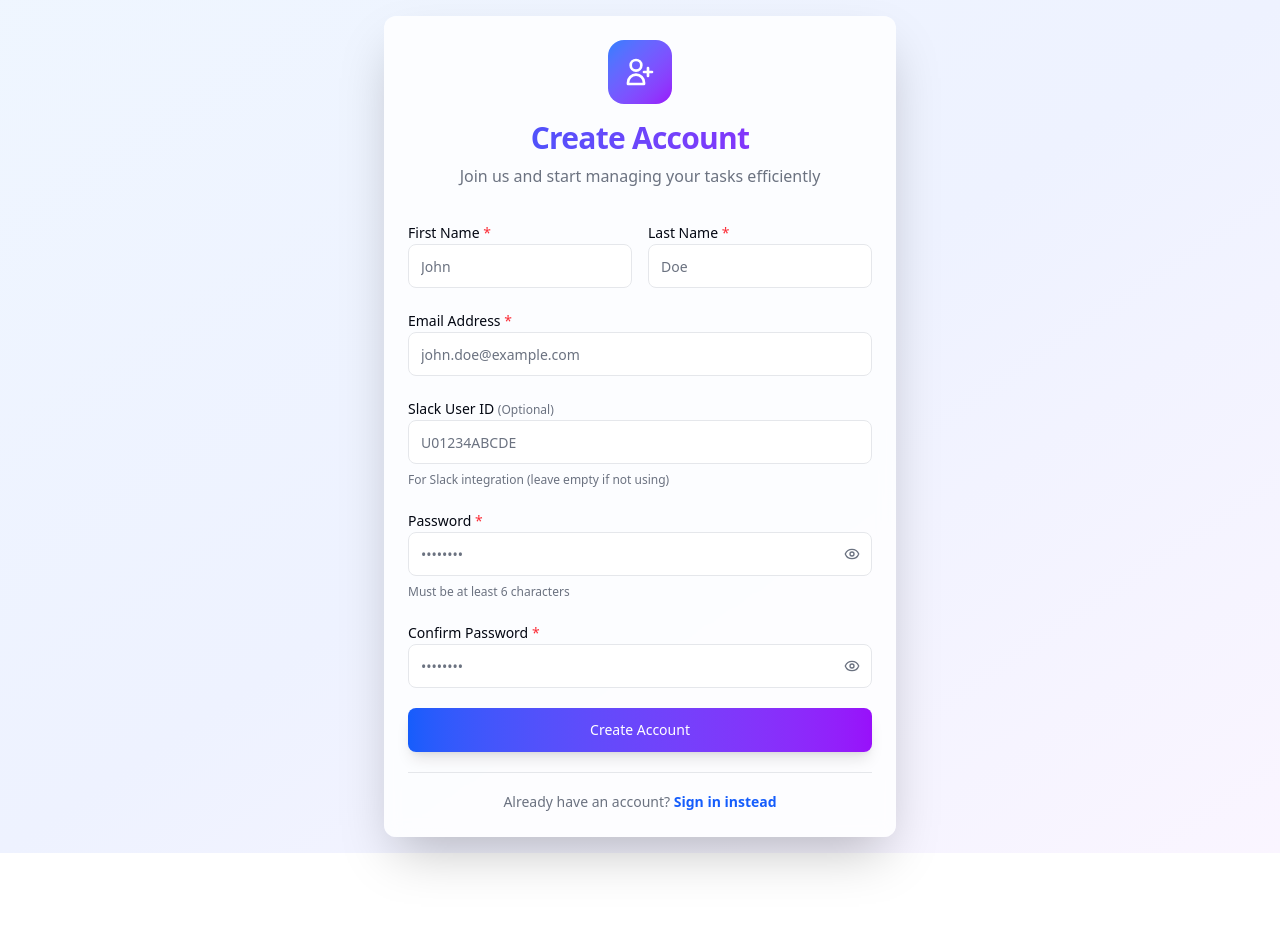
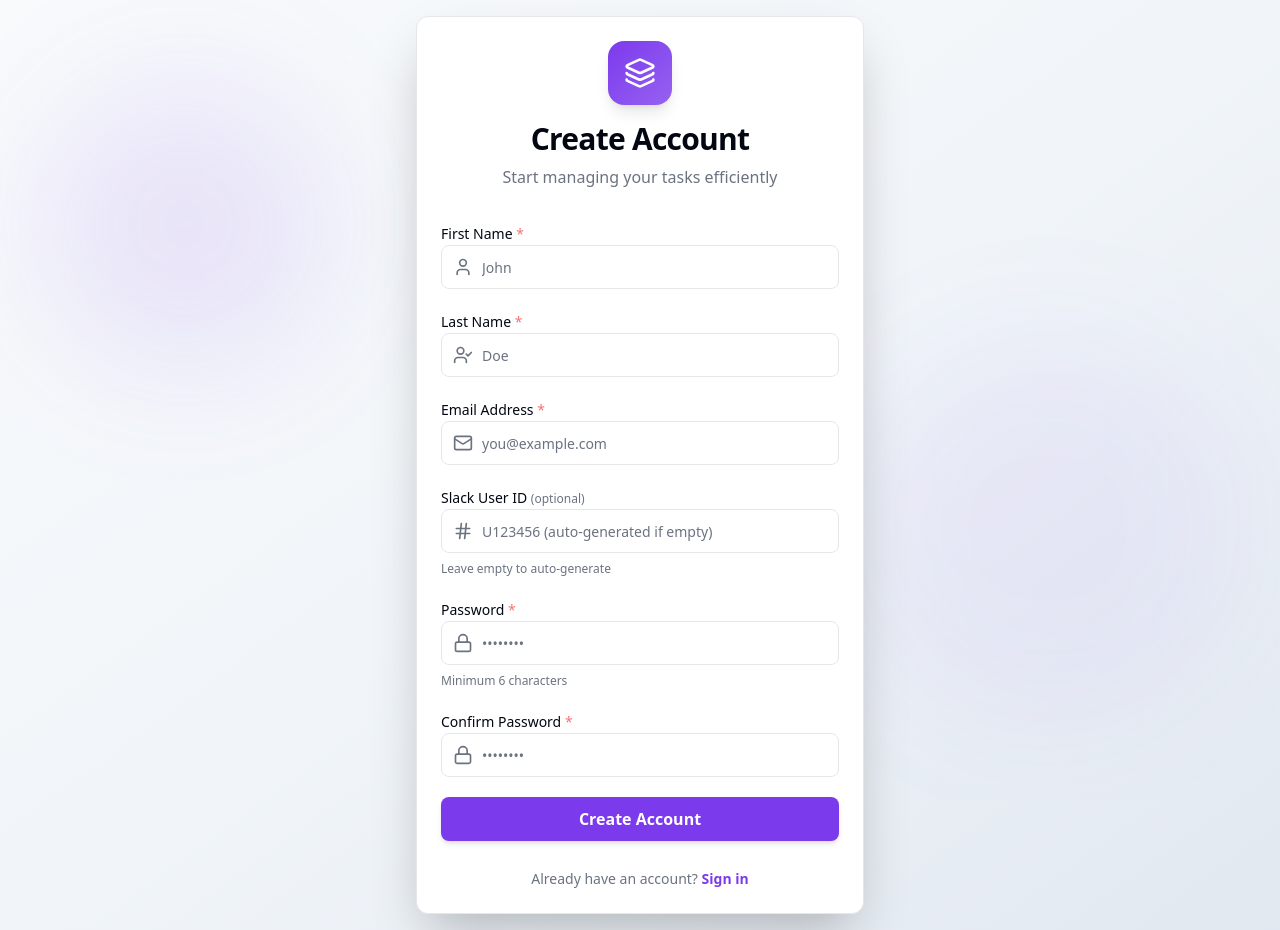
Before and after one commit to PioZac002/TaskSystemFront, a React (Vite) app: page /register in a window 1280 px wide. Before the commit the page ends 853 px from the top, so only its background shows below. Built offline with nearby package versions, Linux system fonts and the light colour scheme; no server answers.

Commit message:
fixed comments section

```diff
--- a/dev-dist/sw.js
+++ b/dev-dist/sw.js
@@ -82,7 +82,7 @@ define(['./workbox-e755d862'], (function (workbox) { 'use strict';
     "revision": "3ca0b8505b4bec776b69afdba2768812"
   }, {
     "url": "index.html",
-    "revision": "0.smosb70dtpo"
+    "revision": "0.an4m2oa1fm8"
   }], {});
   workbox.cleanupOutdatedCaches();
   workbox.registerRoute(new workbox.NavigationRoute(workbox.createHandlerBoundToURL("index.html"), {
--- a/src/features/auth/RegisterForm.jsx
+++ b/src/features/auth/RegisterForm.jsx
@@ -1,42 +1,35 @@
 import { useState } from "react";
-import { useNavigate } from "react-router-dom";
-import { Card, CardContent, CardDescription, CardHeader, CardTitle } from "@/components/ui/card";
-import { Button } from "@/components/ui/button";
-import { Input } from "@/components/ui/input";
-import { Label } from "@/components/ui/label";
-import apiClient from "@/services/apiClient";
+import { useNavigate, Link } from "react-router-dom";
+import { Button } from "@/components/ui/Button";
+import { Input } from "@/components/ui/Input";
+import { Label } from "@/components/ui/Label";
+import { Card, CardContent, CardDescription, CardHeader, CardTitle } from "@/components/ui/Card";
+import { Layers, Mail, Lock, User, UserCheck, Hash } from "lucide-react";
+import { toast } from "sonner";
 import { useAuthStore } from "@/store/authStore";
-import { toast } from "sonner";
-import { Eye, EyeOff } from "lucide-react";
+import { authService } from "@/services/authService";
 
 export default function RegisterForm() {
     const navigate = useNavigate();
+    const setAuth = useAuthStore((state) => state.setAuth);
     const [firstName, setFirstName] = useState("");
     const [lastName, setLastName] = useState("");
     const [email, setEmail] = useState("");
     const [password, setPassword] = useState("");
     const [confirmPassword, setConfirmPassword] = useState("");
     const [slackUserId, setSlackUserId] = useState("");
-    const [showPassword, setShowPassword] = useState(false);
-    const [showConfirmPassword, setShowConfirmPassword] = useState(false);
     const [loading, setLoading] = useState(false);
 
-    const login = useAuthStore((state) => state.login);
-
-    const handleSubmit = async (e) => {
+    const handleRegister = async (e) => {
         e.preventDefault();
-
-        // Walidacja
-        if (! firstName. trim() || !lastName.trim() || !email.trim() || !password.trim()) {
-            toast.error("All required fields must be filled");
+        if (! firstName || !lastName || !email || !password || !confirmPassword) {
+            toast.error("Fill in all required fields");
             return;
         }
-
         if (password !== confirmPassword) {
-            toast.error("Passwords do not match");
+            toast. error("Passwords don't match!");
             return;
         }
-
         if (password.length < 6) {
             toast.error("Password must be at least 6 characters");
             return;
@@ -45,51 +38,24 @@ export default function RegisterForm() {
         setLoading(true);
 
         try {
-            // ✅ Payload zgodny z backendem (PascalCase!)
-            const registerPayload = {
-                FirstName: firstName.trim(),
-                LastName: lastName.trim(),
-                Email: email.trim().toLowerCase(),
-                Password: password,
-                SlackUserId: slackUserId.trim() || ""  // ✅ Pusty string jeśli nie podano
-            };
+            // Jeśli SlackUserId nie został podany, wygeneruj automatycznie
+            const finalSlackUserId = slackUserId. trim() || `U${Date.now()}`;
 
-            console.log("📤 Registering user:", registerPayload);
-
-            const registerResponse = await apiClient.post('/api/v1/register', registerPayload);
-
-            console.log("✅ Registration successful:", registerResponse. data);
-            toast.success("Registration successful!  Logging in...");
-
-            // ✅ Automatyczne logowanie
-            await login({
-                email: email.trim().toLowerCase(),
-                password: password,
+            const data = await authService.register({
+                firstName,
+                lastName,
+                email,
+                password,
+                slackUserId: finalSlackUserId
             });
 
-            console.log("✅ Auto-login successful");
-            toast.success("Welcome!  Redirecting to dashboard...");
-
-            setTimeout(() => {
+            if (data.user) {
+                setAuth(data.user, data.accessToken);
+                toast.success("Account created successfully!");
                 navigate("/dashboard");
-            }, 500);
-
-        } catch (error) {
-            console.error("❌ Registration error:", error);
-            console.error("❌ Error response:", error.response?.data);
-
-            let errorMessage = "Registration failed";
-
-            if (error.response?.data?.Message) {
-                errorMessage = error.response.data.Message;
-            } else if (error.response?.status === 409) {
-                errorMessage = "Email already registered";
-            } else if (error.response?.status === 400) {
-                errorMessage = "Invalid registration data";
-            } else if (error.message) {
-                errorMessage = error. message;
             }
-
+        } catch (err) {
+            const errorMessage = err.response?.data?.Message || err.message || "Registration failed";
             toast.error(errorMessage);
         } finally {
             setLoading(false);
@@ -97,53 +63,63 @@ export default function RegisterForm() {
     };
 
     return (
-        <div className="min-h-screen flex items-center justify-center bg-gradient-to-br from-blue-50 via-indigo-50 to-purple-50 dark:from-slate-950 dark:via-slate-900 dark:to-slate-950 p-4">
-            <Card className="w-full max-w-lg shadow-2xl border-0 bg-white/80 dark:bg-slate-900/80 backdrop-blur-sm">
-                <CardHeader className="space-y-2 text-center pb-8">
-                    <div className="mx-auto w-16 h-16 bg-gradient-to-br from-blue-500 to-purple-600 rounded-2xl flex items-center justify-center mb-4">
-                        <svg className="w-8 h-8 text-white" fill="none" stroke="currentColor" viewBox="0 0 24 24">
-                            <path strokeLinecap="round" strokeLinejoin="round" strokeWidth={2} d="M18 9v3m0 0v3m0-3h3m-3 0h-3m-2-5a4 4 0 11-8 0 4 4 0 018 0zM3 20a6 6 0 0112 0v1H3v-1z" />
-                        </svg>
+        <div className="min-h-screen flex items-center justify-center p-4 bg-gradient-to-br from-slate-50 via-slate-100 to-slate-200 dark:from-slate-950 dark:via-slate-900 dark:to-slate-800">
+            {/* Background decorations */}
+            <div className="absolute inset-0 overflow-hidden pointer-events-none">
+                <div className="absolute top-20 left-10 w-72 h-72 bg-primary/10 rounded-full blur-3xl"></div>
+                <div className="absolute bottom-20 right-10 w-96 h-96 bg-primary/5 rounded-full blur-3xl"></div>
             </div>
-                    <CardTitle className="text-3xl font-bold bg-gradient-to-r from-blue-600 to-purple-600 bg-clip-text text-transparent">
-                        Create Account
-                    </CardTitle>
-                    <CardDescription className="text-base">
-                        Join us and start managing your tasks efficiently
+
+            <Card className="w-full max-w-md relative z-10 shadow-2xl border-slate-200 dark:border-slate-800">
+                <CardHeader className="space-y-4 text-center pb-8">
+                    <div className="mx-auto w-16 h-16 bg-gradient-to-br from-primary to-primary/80 rounded-2xl flex items-center justify-center shadow-lg">
+                        <Layers className="w-8 h-8 text-primary-foreground" />
+                    </div>
+                    <div>
+                        <CardTitle className="text-3xl font-bold">Create Account</CardTitle>
+                        <CardDescription className="text-base mt-2">
+                            Start managing your tasks efficiently
                         </CardDescription>
+                    </div>
                 </CardHeader>
                 <CardContent>
-                    <form onSubmit={handleSubmit} className="space-y-5">
-                        {/* First Name & Last Name */}
-                        <div className="grid grid-cols-1 sm:grid-cols-2 gap-4">
+                    <form onSubmit={handleRegister} className="space-y-5">
+                        {/* First Name */}
                         <div className="space-y-2">
                             <Label htmlFor="firstName" className="text-sm font-medium">
-                                    First Name <span className="text-red-500">*</span>
+                                First Name <span className="text-destructive">*</span>
                             </Label>
+                            <div className="relative">
+                                <User className="absolute left-3 top-1/2 -translate-y-1/2 h-5 w-5 text-muted-foreground" />
                                 <Input
                                     id="firstName"
                                     type="text"
-                                    placeholder="John"
                                     value={firstName}
                                     onChange={(e) => setFirstName(e.target.value)}
+                                    placeholder="John"
+                                    className="pl-10 h-11"
+                                    disabled={loading}
                                     required
-                                    disabled={loading}
-                                    className="h-11"
                                 />
                             </div>
+                        </div>
+
+                        {/* Last Name */}
                         <div className="space-y-2">
                             <Label htmlFor="lastName" className="text-sm font-medium">
-                                    Last Name <span className="text-red-500">*</span>
+                                Last Name <span className="text-destructive">*</span>
                             </Label>
+                            <div className="relative">
+                                <UserCheck className="absolute left-3 top-1/2 -translate-y-1/2 h-5 w-5 text-muted-foreground" />
                                 <Input
                                     id="lastName"
                                     type="text"
-                                    placeholder="Doe"
                                     value={lastName}
                                     onChange={(e) => setLastName(e.target.value)}
+                                    placeholder="Doe"
+                                    className="pl-10 h-11"
+                                    disabled={loading}
                                     required
-                                    disabled={loading}
-                                    className="h-11"
                                 />
                             </div>
                         </div>
@@ -151,141 +127,106 @@ export default function RegisterForm() {
                         {/* Email */}
                         <div className="space-y-2">
                             <Label htmlFor="email" className="text-sm font-medium">
-                                Email Address <span className="text-red-500">*</span>
+                                Email Address <span className="text-destructive">*</span>
                             </Label>
+                            <div className="relative">
+                                <Mail className="absolute left-3 top-1/2 -translate-y-1/2 h-5 w-5 text-muted-foreground" />
                                 <Input
                                     id="email"
                                     type="email"
-                                placeholder="john.doe@example.com"
                                     value={email}
                                     onChange={(e) => setEmail(e.target.value)}
+                                    placeholder="you@example.com"
+                                    className="pl-10 h-11"
+                                    disabled={loading}
                                     required
-                                disabled={loading}
-                                className="h-11"
                                 />
                             </div>
+                        </div>
 
-                        {/* Slack User ID (Optional) */}
+                        {/* Slack User ID */}
                         <div className="space-y-2">
                             <Label htmlFor="slackUserId" className="text-sm font-medium">
-                                Slack User ID <span className="text-xs text-muted-foreground">(Optional)</span>
+                                Slack User ID <span className="text-muted-foreground text-xs">(optional)</span>
                             </Label>
+                            <div className="relative">
+                                <Hash className="absolute left-3 top-1/2 -translate-y-1/2 h-5 w-5 text-muted-foreground" />
                                 <Input
                                     id="slackUserId"
                                     type="text"
-                                placeholder="U01234ABCDE"
                                     value={slackUserId}
-                                onChange={(e) => setSlackUserId(e.target. value)}
+                                    onChange={(e) => setSlackUserId(e.target.value)}
+                                    placeholder="U123456 (auto-generated if empty)"
+                                    className="pl-10 h-11"
                                     disabled={loading}
-                                className="h-11"
                                 />
+                            </div>
                             <p className="text-xs text-muted-foreground">
-                                For Slack integration (leave empty if not using)
+                                Leave empty to auto-generate
                             </p>
                         </div>
 
                         {/* Password */}
                         <div className="space-y-2">
                             <Label htmlFor="password" className="text-sm font-medium">
-                                Password <span className="text-red-500">*</span>
+                                Password <span className="text-destructive">*</span>
                             </Label>
                             <div className="relative">
+                                <Lock className="absolute left-3 top-1/2 -translate-y-1/2 h-5 w-5 text-muted-foreground" />
                                 <Input
                                     id="password"
-                                    type={showPassword ? "text" : "password"}
-                                    placeholder="••••••••"
+                                    type="password"
                                     value={password}
                                     onChange={(e) => setPassword(e.target.value)}
+                                    placeholder="••••••••"
+                                    className="pl-10 h-11"
+                                    disabled={loading}
                                     required
-                                    disabled={loading}
-                                    className="h-11 pr-10"
                                 />
-                                <Button
-                                    type="button"
-                                    variant="ghost"
-                                    size="sm"
-                                    className="absolute right-0 top-0 h-11 px-3 hover:bg-transparent"
-                                    onClick={() => setShowPassword(!showPassword)}
-                                    disabled={loading}
-                                    tabIndex={-1}
-                                >
-                                    {showPassword ? (
-                                        <EyeOff className="h-4 w-4 text-muted-foreground" />
-                                    ) : (
-                                        <Eye className="h-4 w-4 text-muted-foreground" />
-                                    )}
-                                </Button>
                             </div>
                             <p className="text-xs text-muted-foreground">
-                                Must be at least 6 characters
+                                Minimum 6 characters
                             </p>
                         </div>
 
                         {/* Confirm Password */}
                         <div className="space-y-2">
                             <Label htmlFor="confirmPassword" className="text-sm font-medium">
-                                Confirm Password <span className="text-red-500">*</span>
+                                Confirm Password <span className="text-destructive">*</span>
                             </Label>
                             <div className="relative">
+                                <Lock className="absolute left-3 top-1/2 -translate-y-1/2 h-5 w-5 text-muted-foreground" />
                                 <Input
                                     id="confirmPassword"
-                                    type={showConfirmPassword ? "text" : "password"}
+                                    type="password"
+                                    value={confirmPassword}
+                                    onChange={(e) => setConfirmPassword(e.target.value)}
                                     placeholder="••••••••"
-                                    value={confirmPassword}
-                                    onChange={(e) => setConfirmPassword(e. target.value)}
+                                    className="pl-10 h-11"
+                                    disabled={loading}
                                     required
-                                    disabled={loading}
-                                    className="h-11 pr-10"
                                 />
-                                <Button
-                                    type="button"
-                                    variant="ghost"
-                                    size="sm"
-                                    className="absolute right-0 top-0 h-11 px-3 hover:bg-transparent"
-                                    onClick={() => setShowConfirmPassword(!showConfirmPassword)}
-                                    disabled={loading}
-                                    tabIndex={-1}
-                                >
-                                    {showConfirmPassword ? (
-                                        <EyeOff className="h-4 w-4 text-muted-foreground" />
-                                    ) : (
-                                        <Eye className="h-4 w-4 text-muted-foreground" />
-                                    )}
-                                </Button>
                             </div>
                         </div>
 
                         {/* Submit Button */}
                         <Button
                             type="submit"
-                            className="w-full h-11 bg-gradient-to-r from-blue-600 to-purple-600 hover:from-blue-700 hover:to-purple-700 text-white font-medium shadow-lg hover:shadow-xl transition-all"
+                            className="w-full h-11 text-base font-semibold"
                             disabled={loading}
                         >
-                            {loading ? (
-                                <>
-                                    <svg className="animate-spin -ml-1 mr-3 h-5 w-5 text-white" fill="none" viewBox="0 0 24 24">
-                                        <circle className="opacity-25" cx="12" cy="12" r="10" stroke="currentColor" strokeWidth="4"></circle>
-                                        <path className="opacity-75" fill="currentColor" d="M4 12a8 8 0 018-8V0C5.373 0 0 5.373 0 12h4zm2 5.291A7.962 7.962 0 014 12H0c0 3.042 1.135 5.824 3 7.938l3-2.647z"></path>
-                                    </svg>
-                                    Creating your account...
-                                </>
-                            ) : (
-                                "Create Account"
-                            )}
+                            {loading ? "Creating account..." : "Create Account"}
                         </Button>
 
                         {/* Login Link */}
-                        <div className="text-center pt-4 border-t">
-                            <span className="text-sm text-muted-foreground">Already have an account? </span>
-                            <Button
-                                type="button"
-                                variant="link"
-                                className="p-0 h-auto font-semibold text-blue-600 hover:text-purple-600"
-                                onClick={() => navigate("/login")}
-                                disabled={loading}
+                        <div className="text-center text-sm pt-2">
+                            <span className="text-muted-foreground">Already have an account? </span>
+                            <Link
+                                to="/login"
+                                className="font-semibold text-primary hover:underline"
                             >
-                                Sign in instead
-                            </Button>
+                                Sign in
+                            </Link>
                         </div>
                     </form>
                 </CardContent>
```
Also changed, not shown: src/components/comments/CommentSection.jsx (+77 -33 lines), src/services/authService.js (+28 -17 lines). Lines whose indentation alone changed are shown as unchanged.
